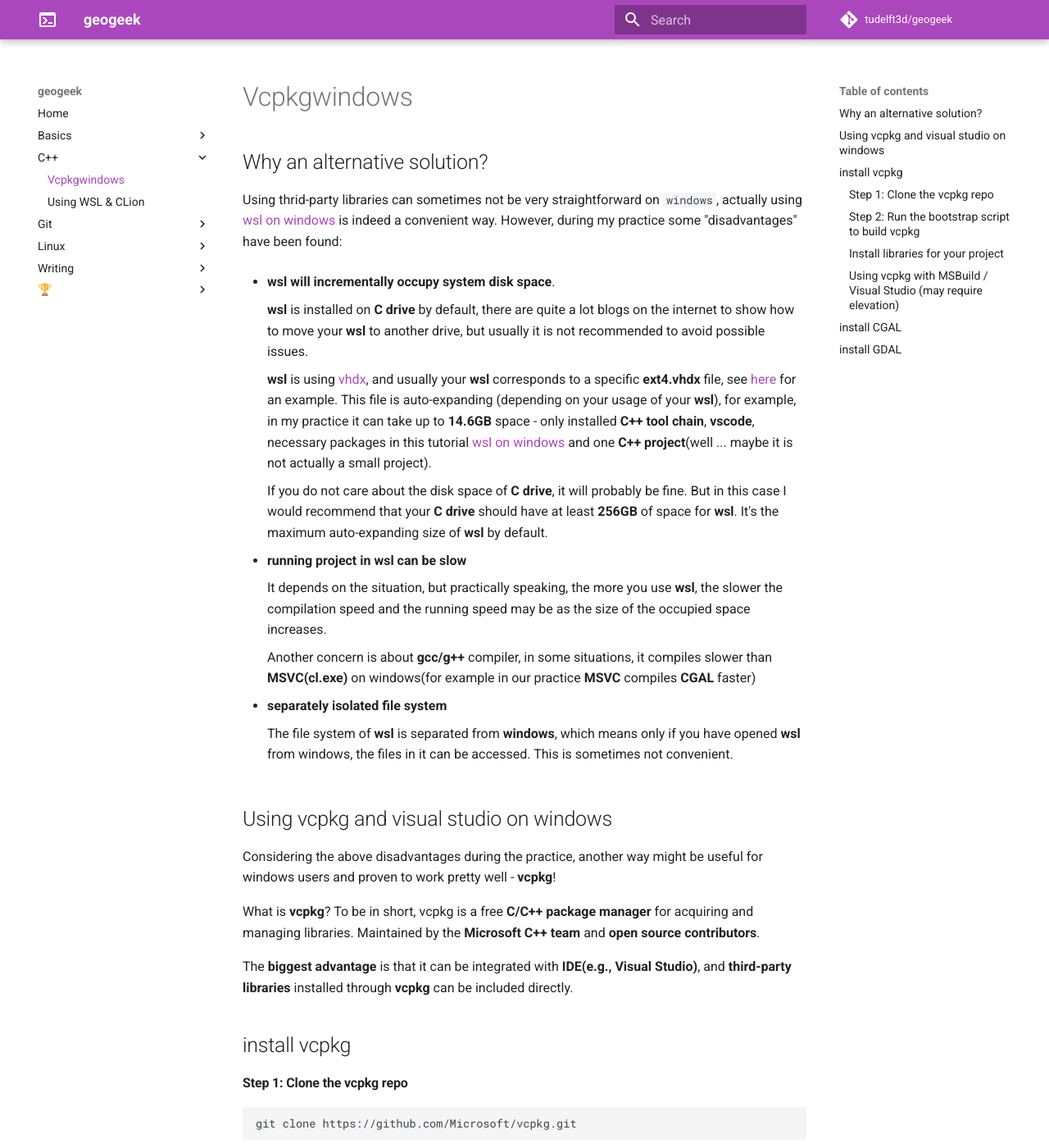
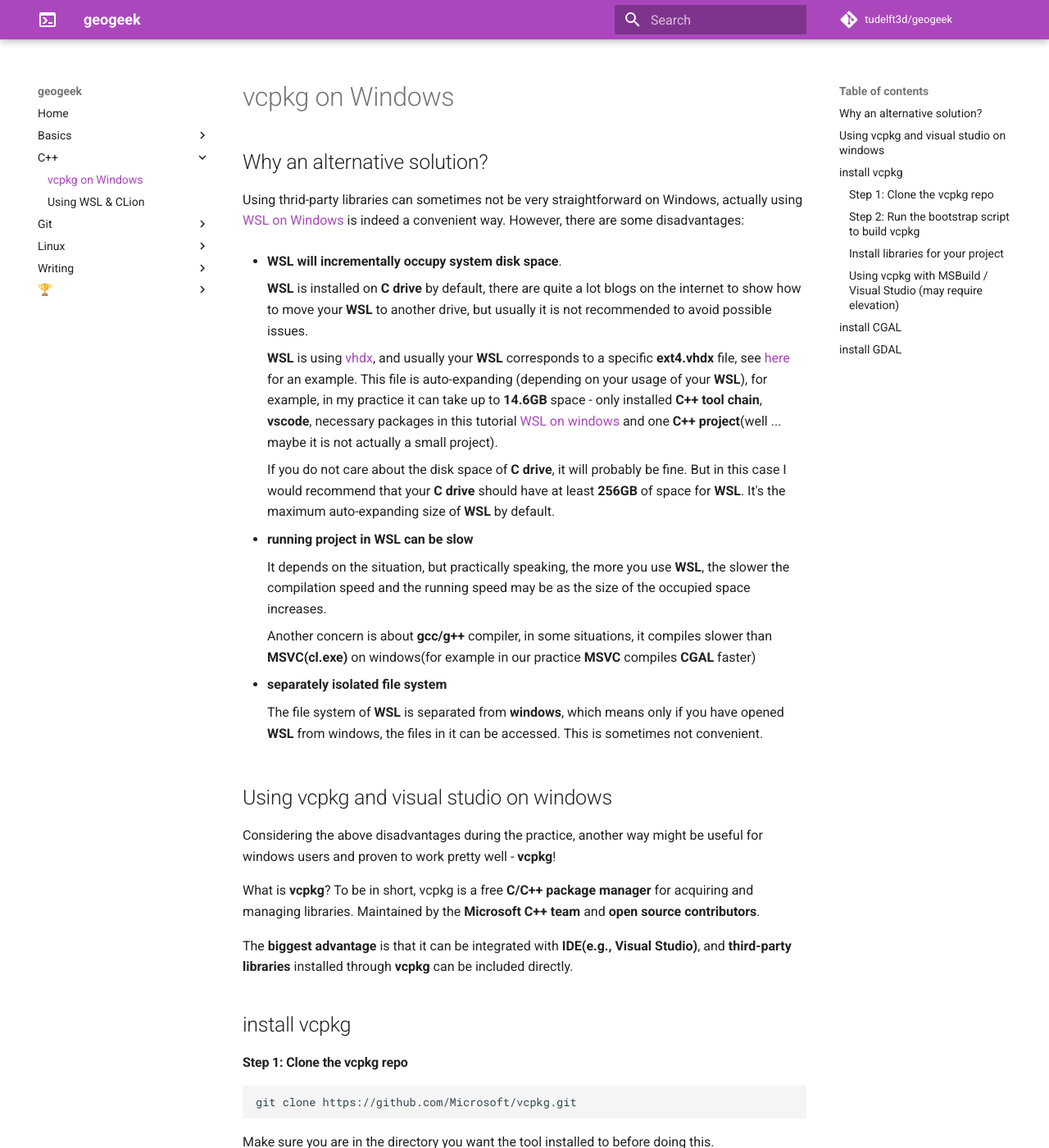
Before and after one commit to tudelft3d/geogeeks, an MkDocs documentation site: the page built from docs/c++/vcpkgwindows.md, in a window 1280 px wide and 1400 px high. Shown: the whole window at 82% size. Built offline with MkDocs 1.6.1 and Material for MkDocs 9.7.7, drawn with Linux system fonts in a browser that asks for light colours; comment, search, counter and statistics services are not loaded; some of the changed text lies outside the part shown.

Commit message:
Fix some sentences and links and video from vcpkg

````diff
--- a/docs/c++/vcpkgwindows.md
+++ b/docs/c++/vcpkgwindows.md
@@ -1,29 +1,32 @@
+
+# vcpkg on Windows
+
 ## Why an alternative solution?
 
-Using thrid-party libraries can sometimes not be very straightforward on `windows`, actually using [wsl on windows](https://github.com/tudelft3d/geogeek/blob/main/docs/c%2B%2B/wslclion.md)
-is indeed a convenient way. However, during my practice some "disadvantages" have been found:
+Using thrid-party libraries can sometimes not be very straightforward on Windows, actually using [WSL on Windows](../wslclion) is indeed a convenient way.
+However, there are some disadvantages:
 
-* **wsl will incrementally occupy system disk space**.
+* **WSL will incrementally occupy system disk space**.
 
-    **wsl** is installed on **C drive** by default, there are quite a lot blogs on the internet to show how to move your **wsl** to another drive, but usually it is not recommended to avoid possible issues.
+    **WSL** is installed on **C drive** by default, there are quite a lot blogs on the internet to show how to move your **WSL** to another drive, but usually it is not recommended to avoid possible issues.
 
-    **wsl** is using [vhdx](https://www.techtarget.com/searchwindowsserver/definition/VHDX-Hyper-V-virtual-hard-disk), and usually your **wsl** corresponds to
-    a specific **ext4.vhdx** file, see [here](https://stackoverflow.com/questions/70946140/docker-desktop-wsl-ext4-vhdx-too-large) for an example.
-    This file is auto-expanding (depending on your usage of your **wsl**), for example, in my practice it can take up to **14.6GB** space - only installed **C++ tool chain**, **vscode**,
-    necessary packages in this tutorial [wsl on windows](https://github.com/tudelft3d/geogeek/blob/main/docs/c%2B%2B/wslclion.md) and one **C++ project**(well ... maybe it is not actually a small project).
+    **WSL** is using [vhdx](https://www.techtarget.com/searchwindowsserver/definition/VHDX-Hyper-V-virtual-hard-disk), and usually your **WSL** corresponds to
+    a specific **ext4.vhdx** file, see [here](https://stackoverflow.com/questions/70946140/docker-desktop-WSL-ext4-vhdx-too-large) for an example.
+    This file is auto-expanding (depending on your usage of your **WSL**), for example, in my practice it can take up to **14.6GB** space - only installed **C++ tool chain**, **vscode**,
+    necessary packages in this tutorial [WSL on windows](https://github.com/tudelft3d/geogeek/blob/main/docs/c%2B%2B/WSLclion.md) and one **C++ project**(well ... maybe it is not actually a small project).
 
     If you do not care about the disk space of **C drive**, it will probably be fine. But in this case I would recommend that your **C drive** should have at least **256GB** of space
-    for **wsl**. It's the maximum auto-expanding size of **wsl** by default.
+    for **WSL**. It's the maximum auto-expanding size of **WSL** by default.
 
-* **running project in wsl can be slow**
+* **running project in WSL can be slow**
 
-    It depends on the situation, but practically speaking, the more you use **wsl**, the slower the compilation speed and the running speed may be as the size of the occupied space increases.
+    It depends on the situation, but practically speaking, the more you use **WSL**, the slower the compilation speed and the running speed may be as the size of the occupied space increases.
 
     Another concern is about **gcc/g++** compiler, in some situations, it compiles slower than **MSVC(cl.exe)** on windows(for example in our practice **MSVC** compiles **CGAL** faster)
 
 * **separately isolated file system**
 
-    The file system of **wsl** is separated from **windows**, which means only if you have opened **wsl** from windows, the files in it can be accessed. This is sometimes not convenient.
+    The file system of **WSL** is separated from **windows**, which means only if you have opened **WSL** from windows, the files in it can be accessed. This is sometimes not convenient.
 
 ## Using vcpkg and visual studio on windows
 
@@ -82,12 +85,12 @@
 PS path\to\vcpkg> .\vcpkg install [package name]
 ```
 
-All in all, using **wsl** can make you familiar with the linux environment in advance - if you will use linux for development in the future.
+All in all, using **WSL** can make you familiar with the linux environment in advance - if you will use linux for development in the future.
 While if you are using **windows** platform (as far as I know most of first year students are using it since the Geomatics suggests so), it might be a good idea
 to use **vcpkg** and **MSVC**.
 
 And with regard to **vcpkg**, there is one very comprehensive video:
 
-[vcpkg - C++ libraries simplified](https://www.youtube.com/watch?v=b7SdgK7Y510)
+<iframe width="560" height="315" src="https://www.youtube.com/embed/b7SdgK7Y510" title="YouTube video player" frameborder="0" allow="accelerometer; autoplay; clipboard-write; encrypted-media; gyroscope; picture-in-picture" allowfullscreen></iframe>
 
 It explains how you download and build **vcpkg** and use it **step by step**.
````
